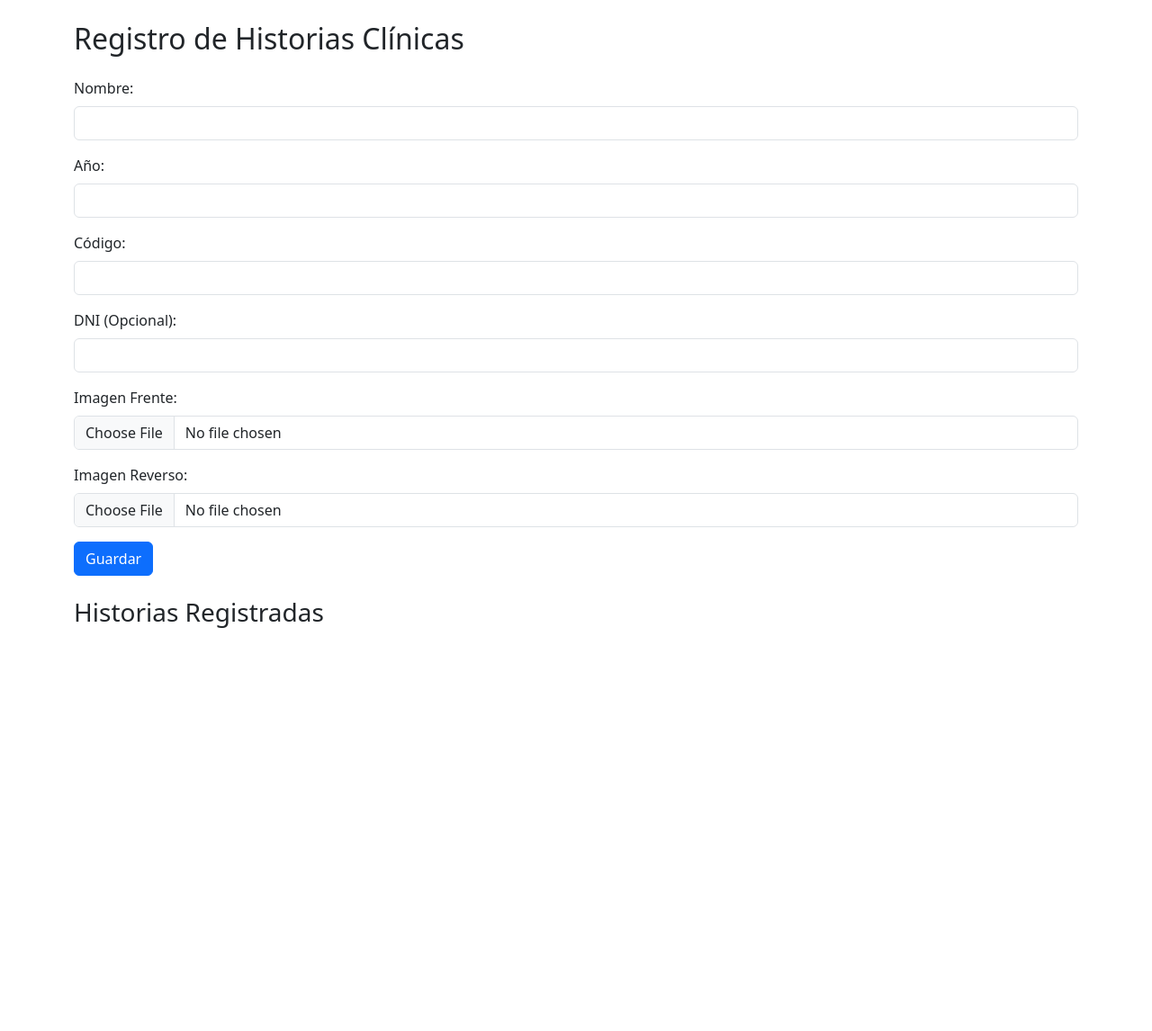
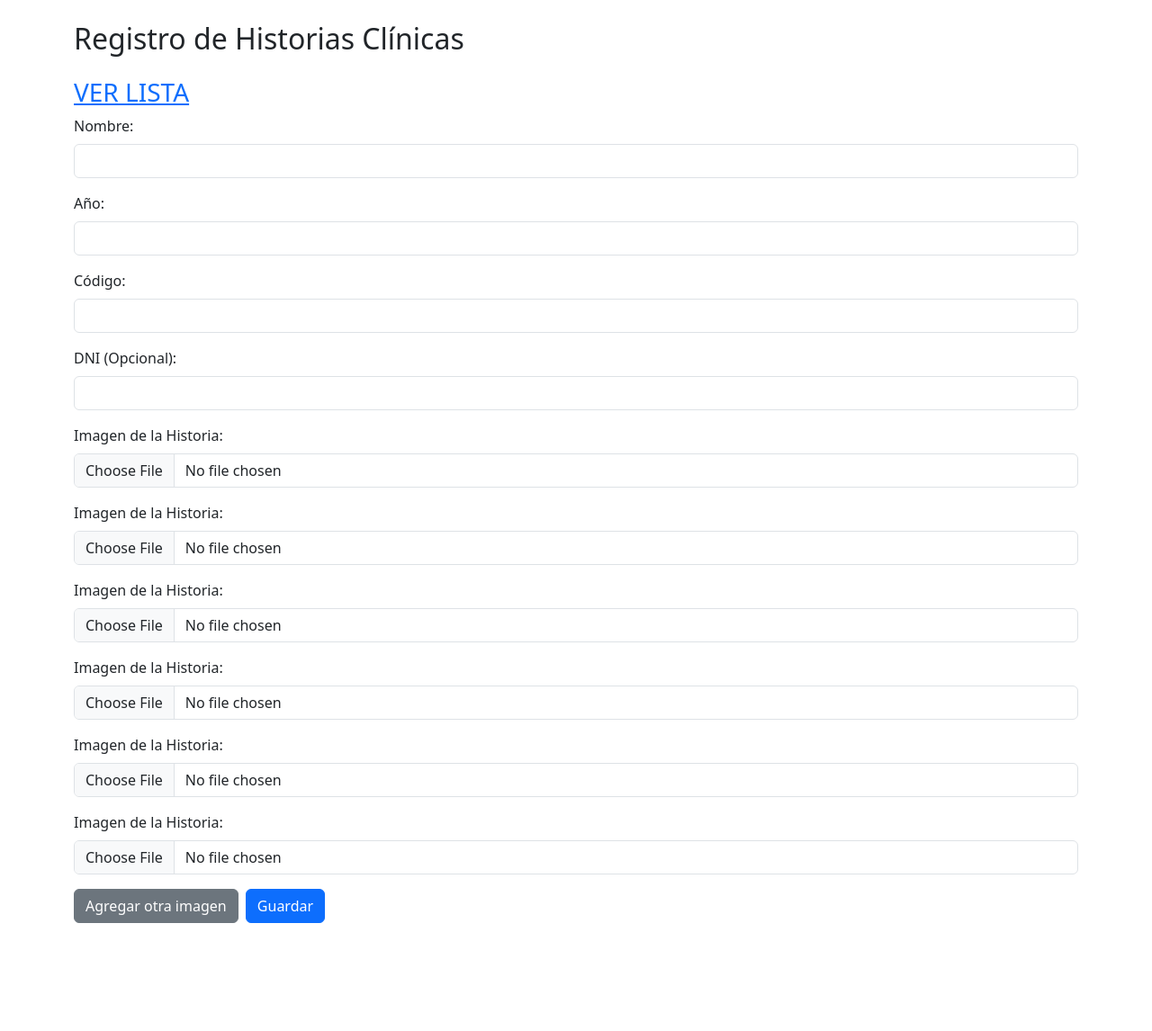
Before and after one commit to wilsongthb/file-simple-hist, a Flask app: page / in a window 1280 px wide. Shown: the whole page at 90% size. Before the commit the page ends 698 px from the top, so only its background shows below. Run offline with Flask 3, Linux system fonts and the light colour scheme.

Commit message:
correcciones y mejoras para uso

```diff
--- a/app.py
+++ b/app.py
@@ -4,20 +4,33 @@ import os
 from werkzeug.utils import secure_filename
 
 app = Flask(__name__)
-app.config['SQLALCHEMY_DATABASE_URI'] = 'sqlite:///historias_clinicas.db'
+app.config['SQLALCHEMY_DATABASE_URI'] = 'sqlite:///historias.db'
 app.config['UPLOAD_FOLDER'] = 'uploads'
 os.makedirs(app.config['UPLOAD_FOLDER'], exist_ok=True)
 
 db = SQLAlchemy(app)
 
+# Modelo de Historia Clínica
 class HistoriaClinica(db.Model):
     id = db.Column(db.Integer, primary_key=True)
     nombre = db.Column(db.String(100), nullable=False)
     anio = db.Column(db.Integer, nullable=False)
     codigo = db.Column(db.String(50), nullable=False)
     dni = db.Column(db.String(20), nullable=True)
-    imagen_frente = db.Column(db.String(200), nullable=False)
-    imagen_reverso = db.Column(db.String(200), nullable=False)
+    archivos = db.relationship('Archivo', backref='historia', lazy=True)
+
+# Modelo de Archivos
+class Archivo(db.Model):
+    id = db.Column(db.Integer, primary_key=True)
+    historia_id = db.Column(db.Integer, db.ForeignKey('historia_clinica.id'), nullable=False)
+    ruta = db.Column(db.String(200), nullable=False)
+
+
+@app.route('/lista', methods=['GET'])
+def list():
+    historias = HistoriaClinica.query.all()
+    return render_template('lista.html', historias=historias)
+
 
 @app.route('/', methods=['GET', 'POST'])
 def index():
@@ -25,31 +38,31 @@ def index():
         nombre = request.form['nombre']
         anio = request.form['anio']
         codigo = request.form['codigo']
-        dni = request.form.get('dni', None)
+        dni = request.form.get('dni')
 
-        imagen_frente = request.files['imagen_frente']
-        imagen_reverso = request.files['imagen_reverso']
+        nueva_historia = HistoriaClinica(nombre=nombre, anio=anio, codigo=codigo, dni=dni)
+        db.session.add(nueva_historia)
+        db.session.commit()
 
-        if imagen_frente and imagen_reverso:
-            filename_frente = secure_filename(imagen_frente.filename)
-            filename_reverso = secure_filename(imagen_reverso.filename)
-            path_frente = os.path.join(app.config['UPLOAD_FOLDER'], filename_frente)
-            path_reverso = os.path.join(app.config['UPLOAD_FOLDER'], filename_reverso)
+        # Guardar imágenes
+        from logging import getLogger
+        log = getLogger("dev")
+        archivos = request.files
+        for keyarch in archivos:
+            archivo = request.files.get(keyarch)
+            if archivo and archivo.filename:
+                filename = secure_filename(archivo.filename)
+                filepath = os.path.join(app.config['UPLOAD_FOLDER'], filename)
+                archivo.save(filepath)
 
-            imagen_frente.save(path_frente)
-            imagen_reverso.save(path_reverso)
+                nuevo_archivo = Archivo(historia_id=nueva_historia.id, ruta=filepath)
+                db.session.add(nuevo_archivo)
 
-            historia = HistoriaClinica(nombre=nombre, anio=anio, codigo=codigo, dni=dni,
-                                      imagen_frente=path_frente, imagen_reverso=path_reverso)
-            db.session.add(historia)
-            db.session.commit()
-
-            return redirect(url_for('index'))
-
-    historias = HistoriaClinica.query.all()
-    return render_template('index.html', historias=historias)
+        db.session.commit()
+        return redirect(url_for('index'))
+    return render_template('index.html')
 
 if __name__ == '__main__':
     with app.app_context():
         db.create_all()
-    app.run(debug=True, host='0.0.0.0', port=8000)
+    app.run(debug=True, host="0.0.0.0", port=8000)
--- a/templates/index.html
+++ b/templates/index.html
@@ -5,9 +5,25 @@
     <meta name="viewport" content="width=device-width, initial-scale=1.0">
     <title>Registro de Historias Clínicas</title>
     <link rel="stylesheet" href="https://cdn.jsdelivr.net/npm/bootstrap@5.3.0/dist/css/bootstrap.min.css">
+    <script>
+      var id_img = 1;
+        function agregarInputArchivo() {
+            const contenedor = document.getElementById("contenedor-archivos");
+            const nuevoInput = document.createElement("div");
+            nuevoInput.classList.add("mb-3");
+                id_img++;
+            nuevoInput.innerHTML = `
+     <input type="file" class="form-control" name="imagenes_${id_img}" accept="image/*" capture="environment">
+            `;
+            contenedor.appendChild(nuevoInput);
+        }
+    </script>
 </head>
 <body class="container mt-4">
     <h2 class="mb-4">Registro de Historias Clínicas</h2>
+    <div>
+      <a href="/lista"><h3>VER LISTA</h3></a>
+    </div>
     <form action="/" method="POST" enctype="multipart/form-data">
         <div class="mb-3">
             <label for="nombre" class="form-label">Nombre:</label>
@@ -25,26 +41,45 @@
             <label for="dni" class="form-label">DNI (Opcional):</label>
             <input type="text" class="form-control" id="dni" name="dni">
         </div>
-        <div class="mb-3">
-            <label for="imagen_frente" class="form-label">Imagen Frente:</label>
-            <input type="file" class="form-control" id="imagen_frente" name="imagen_frente" accept="image/*" capture="environment" required>
+
+        <div id="contenedor-archivos">
+            <div class="mb-3">
+                <label class="form-label">Imagen de la Historia:</label>
+                <input type="file" class="form-control" name="imagenes" accept="image/*" capture="environment" required>
+            </div>
+            <div class="mb-3">
+                <label class="form-label">Imagen de la Historia:</label>
+                <input type="file" class="form-control" name="imagenes_a" accept="image/*" capture="environment">
+            </div>
+            <div class="mb-3">
+                <label class="form-label">Imagen de la Historia:</label>
+                <input type="file" class="form-control" name="imagenes_b" accept="image/*" capture="environment">
+            </div>
+            <div class="mb-3">
+                <label class="form-label">Imagen de la Historia:</label>
+                <input type="file" class="form-control" name="imagenes_c" accept="image/*" capture="environment">
+            </div>
+            <div class="mb-3">
+                <label class="form-label">Imagen de la Historia:</label>
+                <input type="file" class="form-control" name="imagenes_d" accept="image/*" capture="environment">
+            </div>
+            <div class="mb-3">
+                <label class="form-label">Imagen de la Historia:</label>
+                <input type="file" class="form-control" name="imagenes_e" accept="image/*" capture="environment">
+            </div>
         </div>
-        <div class="mb-3">
-            <label for="imagen_reverso" class="form-label">Imagen Reverso:</label>
-            <input type="file" class="form-control" id="imagen_reverso" name="imagen_reverso" accept="image/*" capture="environment" required>
-        </div>
+
+        <button type="button" class="btn btn-secondary me-1" onclick="agregarInputArchivo()">Agregar otra imagen</button>
+
         <button type="submit" class="btn btn-primary">Guardar</button>
     </form>
-    <h3 class="mt-4">Historias Registradas</h3>
-    <ul class="list-group">
-        {% for historia in historias %}
-            <li class="list-group-item">
-                <strong>{{ historia.nombre }}</strong> - {{ historia.anio }} - {{ historia.codigo }}
-                <br>
-                <a target="_blank" href="/{{ historia.imagen_frente }}">Frente</a>
-                <a target="_blank" href="/{{ historia.imagen_reverso }}">Reverso</a>
-            </li>
-        {% endfor %}
-    </ul>
+
+
+    <br>
+    <br>
+    <br>
+    <br>
+    <br>
+
 </body>
 </html>
```
Also changed, not shown: templates/lista.html (added, +26 -0 lines), 1 other file.
